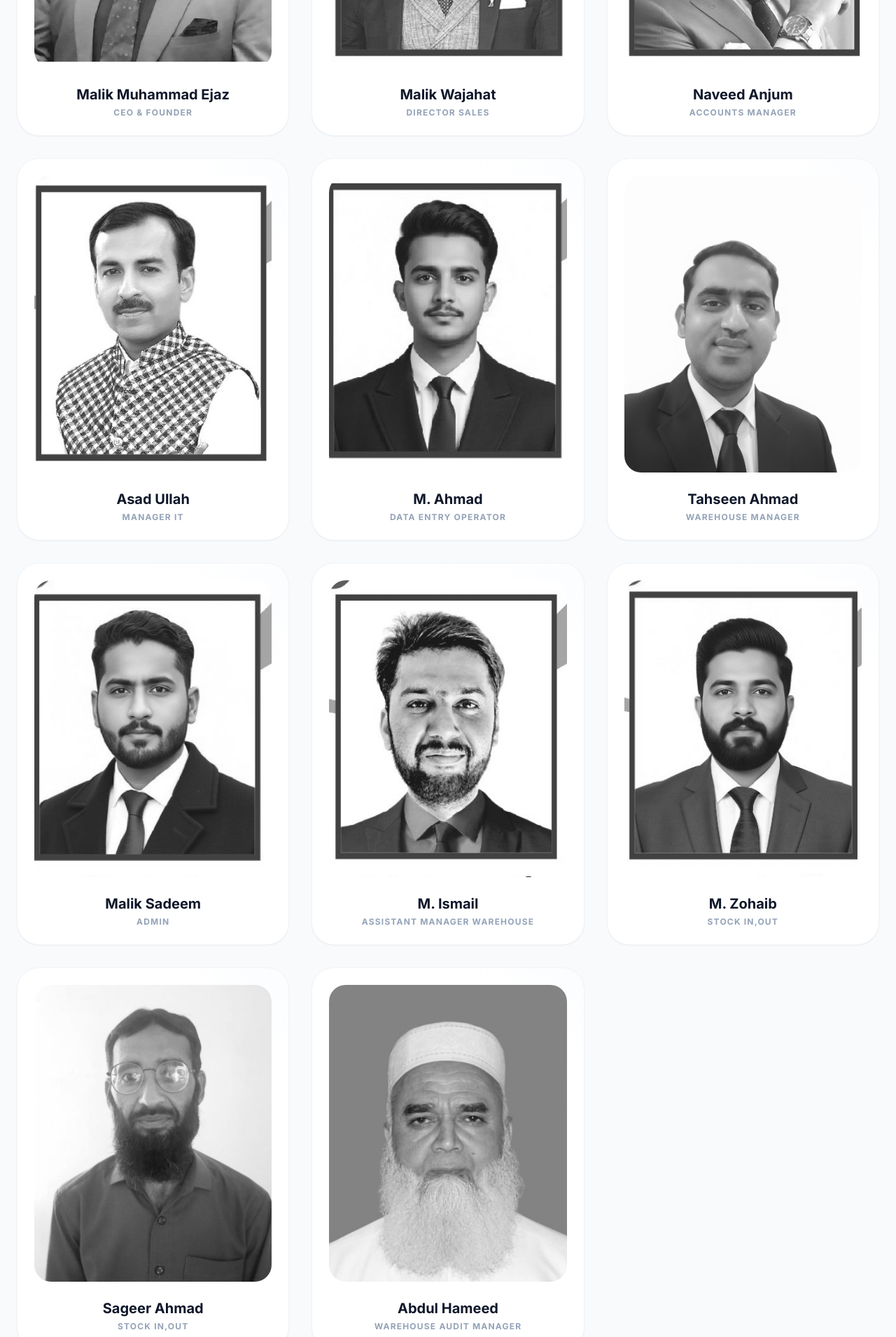
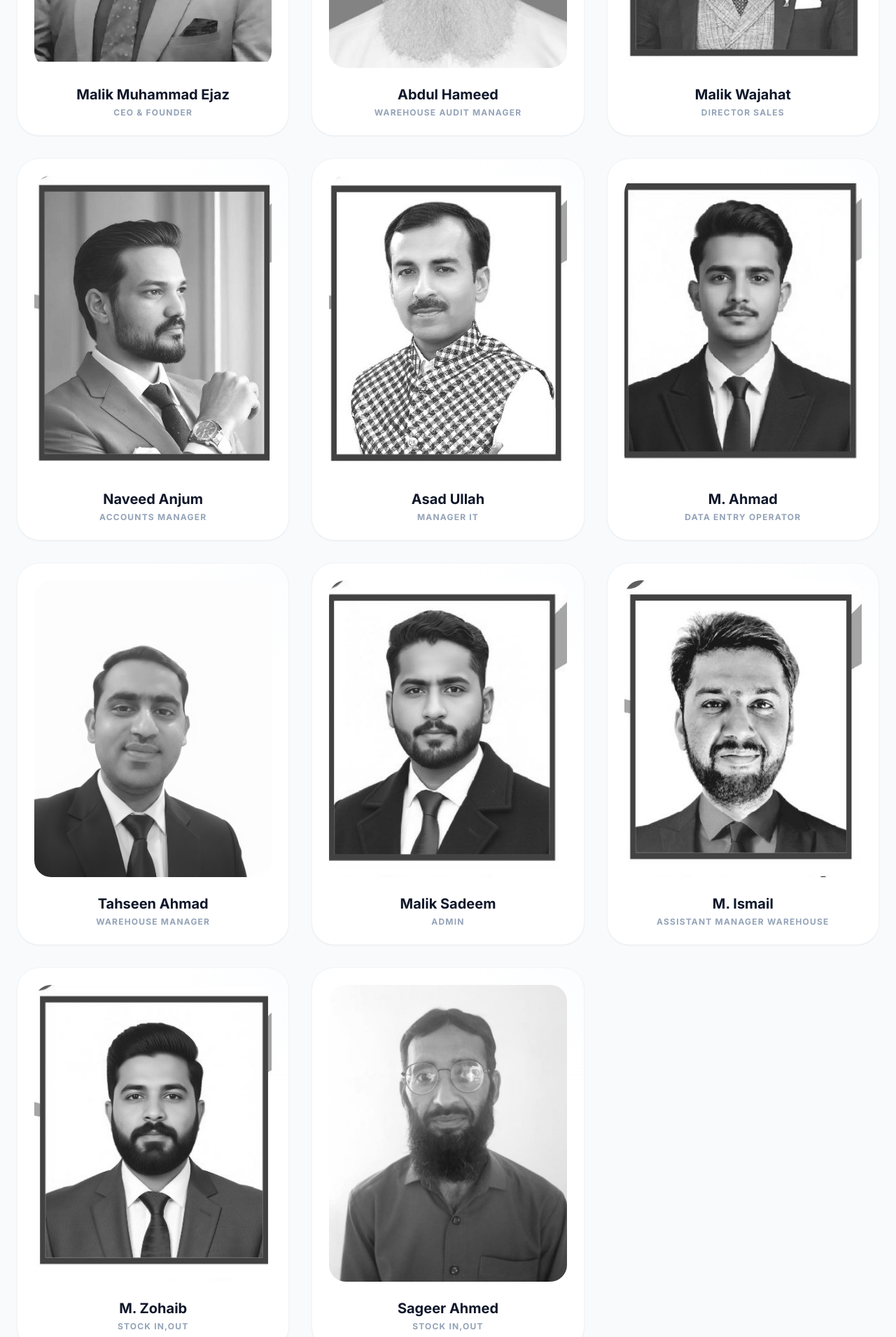
Before and after one commit to QIntellect-Technologies/ejazmalik-swiftsales, a React (Vite) app: page / in a window 1280 px wide. Shown: the part 4080-5990 px from the top of the page at 70% size. Built offline with nearby package versions, Linux system fonts and the light colour scheme; a web font is replaced by a local one.

Commit message:
move Abdul Hameed to 2nd position in team list

```diff
--- a/src/components/Team.jsx
+++ b/src/components/Team.jsx
@@ -9,6 +9,12 @@ const TEAM_MEMBERS = [
         name: 'Malik Muhammad Ejaz',
         role: 'CEO & Founder',
         image: '/Team Images/Malik Muhammad Ejaz.jpeg'
+    },
+    {
+        id: 'abdul',
+        name: 'Abdul Hameed',
+        role: 'Warehouse Audit Manager',
+        image: '/Team Images/Abdul Hameed.jpeg'
     },
     {
         id: 'wajhat',
@@ -60,15 +66,9 @@ const TEAM_MEMBERS = [
     },
     {
         id: 'sageer',
-        name: 'Sageer Ahmad',
+        name: 'Sageer Ahmed',
         role: 'Stock In,Out',
         image: '/Team Images/Sagheer Ahmed.jpeg'
-    },
-    {
-        id: 'abdul',
-        name: 'Abdul Hameed',
-        role: 'Warehouse Audit Manager',
-        image: '/Team Images/Abdul Hameed.jpeg'
     }
 ];
 
```
